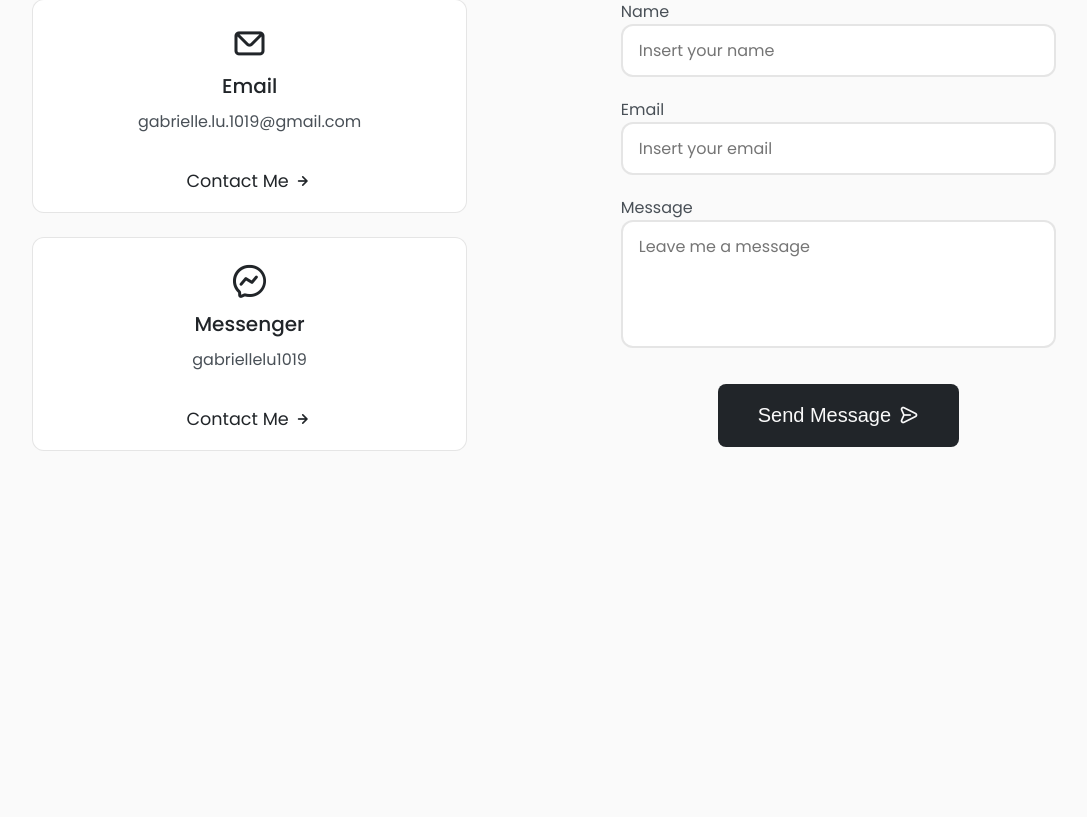
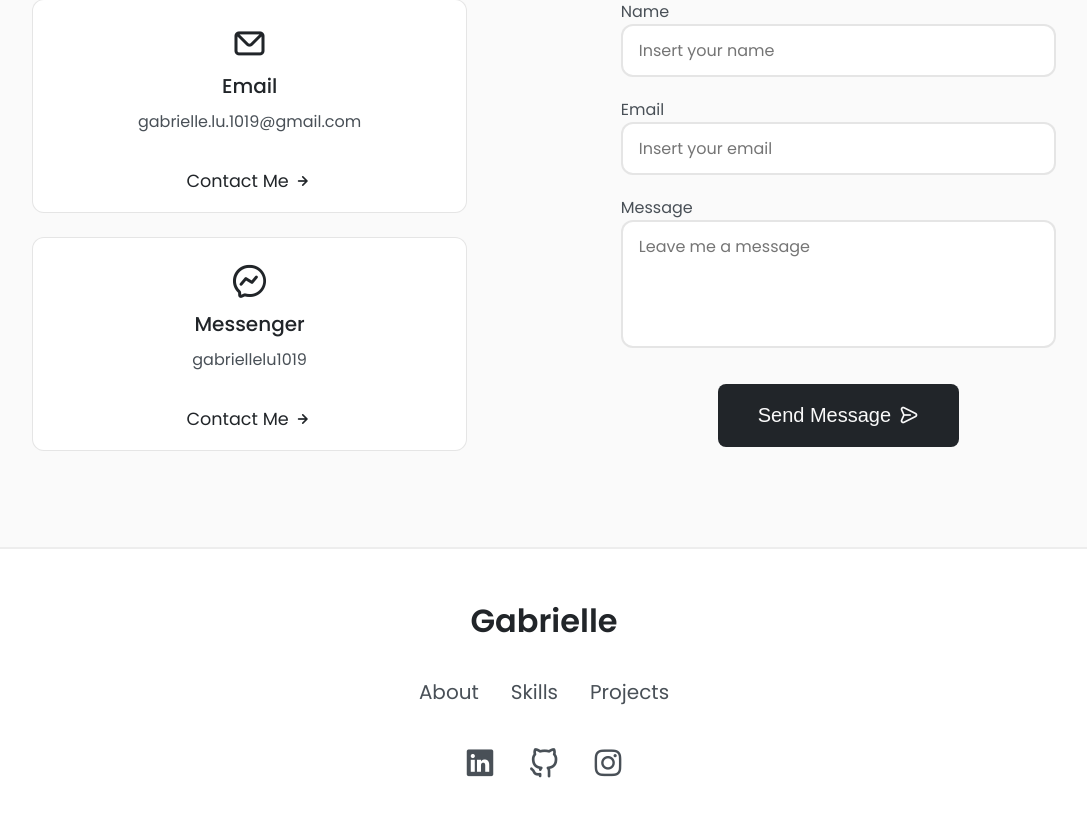
Before and after one commit to GabrielleGaiGai/Portfolio, a React (Create React App) app: page / in a window 1280 px wide. Shown: the part 3059-3876 px from the top of the page, without its empty margins (96-1183 px from the left). Before the commit the page ends 3606 px from the top, so only its background shows below. Built offline with nearby package versions, Linux system fonts and the light colour scheme.

Commit message:
add Footer

```diff
--- a/src/App.js
+++ b/src/App.js
@@ -6,6 +6,7 @@ import About from './componenets/about/About';
 import Skills from './componenets/skills/Skills';
 import Projects from './componenets/projects/Projects';
 import Contact from './componenets/contact/Contact';
+import Footer from './componenets/footer/Footer';
 
 
 function App() {
@@ -18,6 +19,7 @@ function App() {
         <Skills />
         <Projects />
         <Contact />
+        <Footer />
       </main>
     </>
   );
--- /dev/null
+++ b/src/componenets/footer/Footer.css
@@ -0,0 +1,55 @@
+.footer {
+    background-color: var(--background-color-light);
+    border-top: 2px outset rgba(0, 0, 0, 0.1);
+}
+
+.footer__container {
+    padding: 3rem 0 5rem;
+    display: grid;
+    justify-items: center;
+    row-gap: 2rem;
+}
+
+.footer__title {
+    color: var(--title-color);
+}
+
+.footer__list {
+    display: flex;
+    column-gap: 2rem;
+}
+
+.footer__link {
+    color: var(--text-color);
+    font-size: var(--h3-font-size);
+}
+
+.footer__link:hover {
+    color: var(--title-color-effect);
+}
+
+.footer__social {
+    display: flex;
+    column-gap: 2rem;
+}
+
+.footer__social-icon {
+    color: var(--text-color);
+    font-size: 2rem;
+}
+
+.footer__social-icon:hover {
+    color: var(--title-color-effect);
+}
+
+/* ================== Breakpoints ================== */
+/* Medium */
+@media screen and (max-width: 768px) {
+    .footer__container {
+        padding: 1rem 0 2rem;
+        row-gap: 1rem;
+    }
+    .footer__social-icon {
+        font-size: 1.5rem;
+    }
+  }
--- /dev/null
+++ b/src/componenets/footer/Footer.jsx
@@ -0,0 +1,48 @@
+import React from 'react'
+import './Footer.css';
+
+function Footer() {
+    return (
+        <footer className='footer'>
+            <div className="footer__container container">
+                <h1 className='footer__title'>Gabrielle</h1>
+                <ul className="footer__list">
+                    <li className="footer__item">
+                        <a href="#about" className="footer__link">
+                            About
+                        </a>
+                    </li>
+
+                    <li className="footer__item">
+                        <a href="#skills" className="footer__link">
+                            Skills
+                        </a>
+                    </li>
+
+                    <li className="footer__item">
+                        <a href="#projects" className="footer__link">
+                            Projects
+                        </a>
+                    </li>
+                </ul>
+
+                <div className="footer__social">
+                    <a href="http://linkedin.com/" className="footer__social-icon" target="_blank" rel="noopener noreferrer">
+                        <i class="uil uil-linkedin"></i>
+                    </a>
+
+                    <a href="http://github.com/" className="footer__social-icon" target="_blank" rel="noopener noreferrer">
+                        <i class="uil uil-github-alt"></i>
+                    </a>
+
+                    <a href="http://www.instagram.com" className="footer__social-icon" target="_blank" rel="noopener noreferrer">
+                        <i class="uil uil-instagram"></i>
+                    </a>
+                </div>
+            </div>
+        </footer>
+
+    )
+}
+
+export default Footer
```
